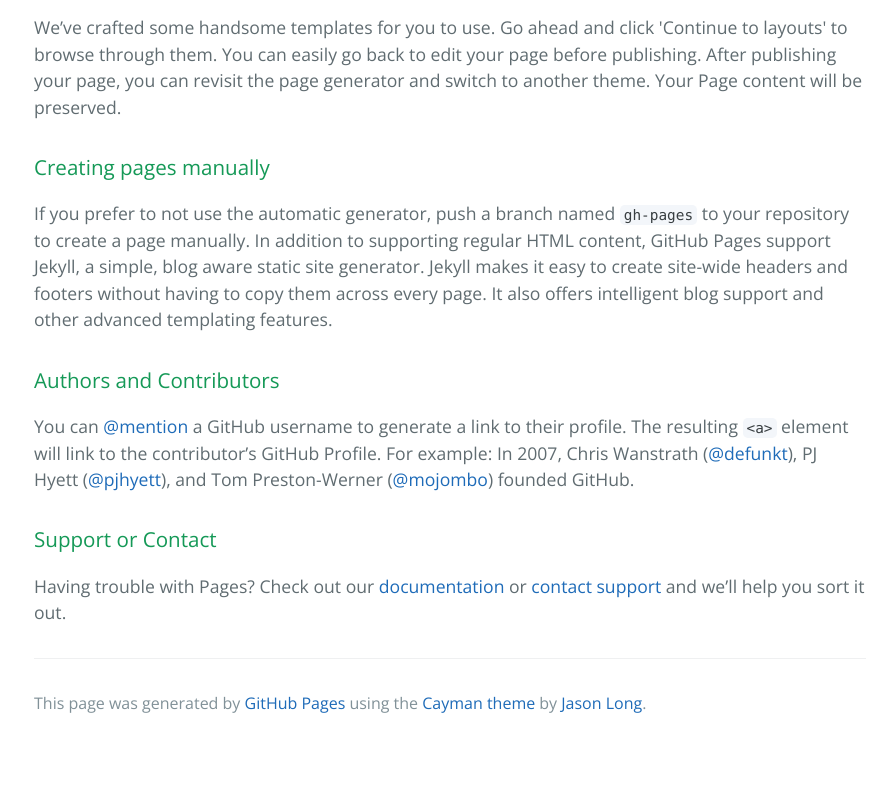
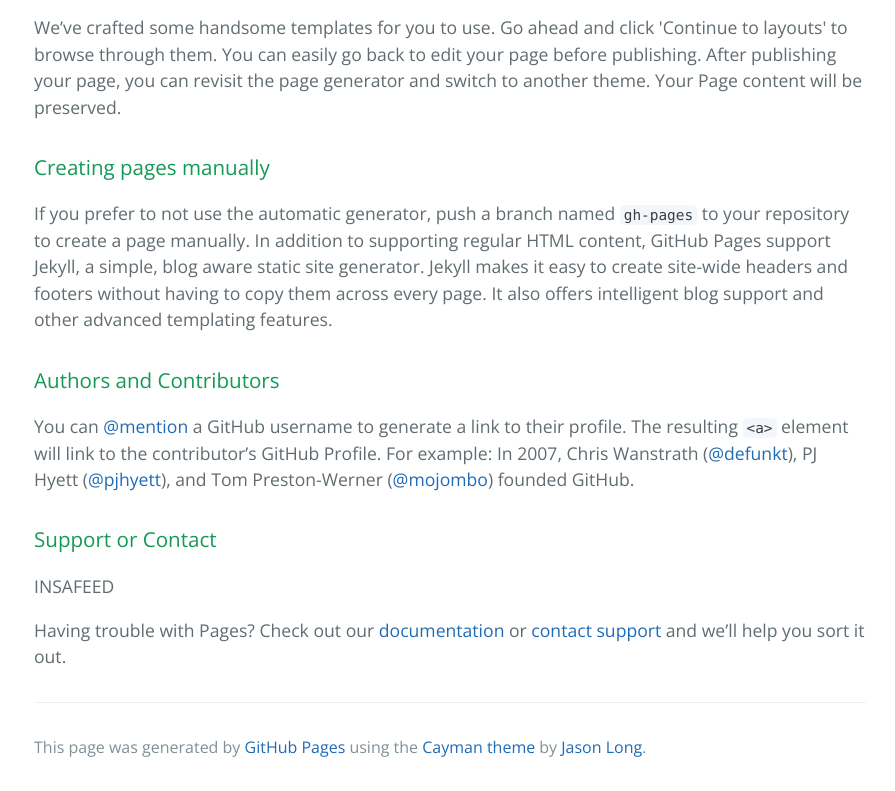
Before and after one commit to ryankolean/ryankolean.github.io, a plain HTML site: page index.html in a window 1280 px wide. Shown: the part 569-1360 px from the top of the page, without its empty margins (190-1085 px from the left). Before the commit the page ends 1316 px from the top, so only its background shows below. Drawn offline with nearby package versions, Linux system fonts and the light colour scheme; files whose address does not match are found by name.

Commit message:
Added simple content

```diff
--- a/index.html
+++ b/index.html
@@ -39,7 +39,7 @@
 <h3>
 <a id="support-or-contact" class="anchor" href="#support-or-contact" aria-hidden="true"><span aria-hidden="true" class="octicon octicon-link"></span></a>Support or Contact</h3>
 
-
+<p>INSAFEED</p>
 <div id="instafeed"></div>
 
 
```
